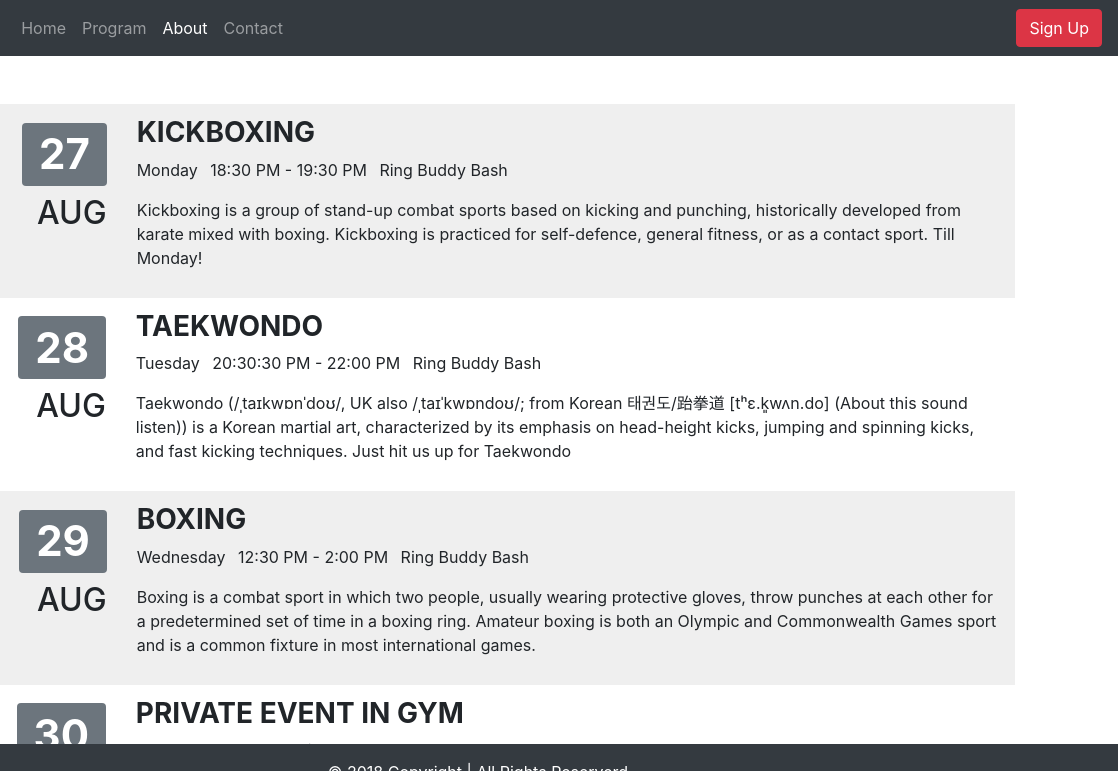
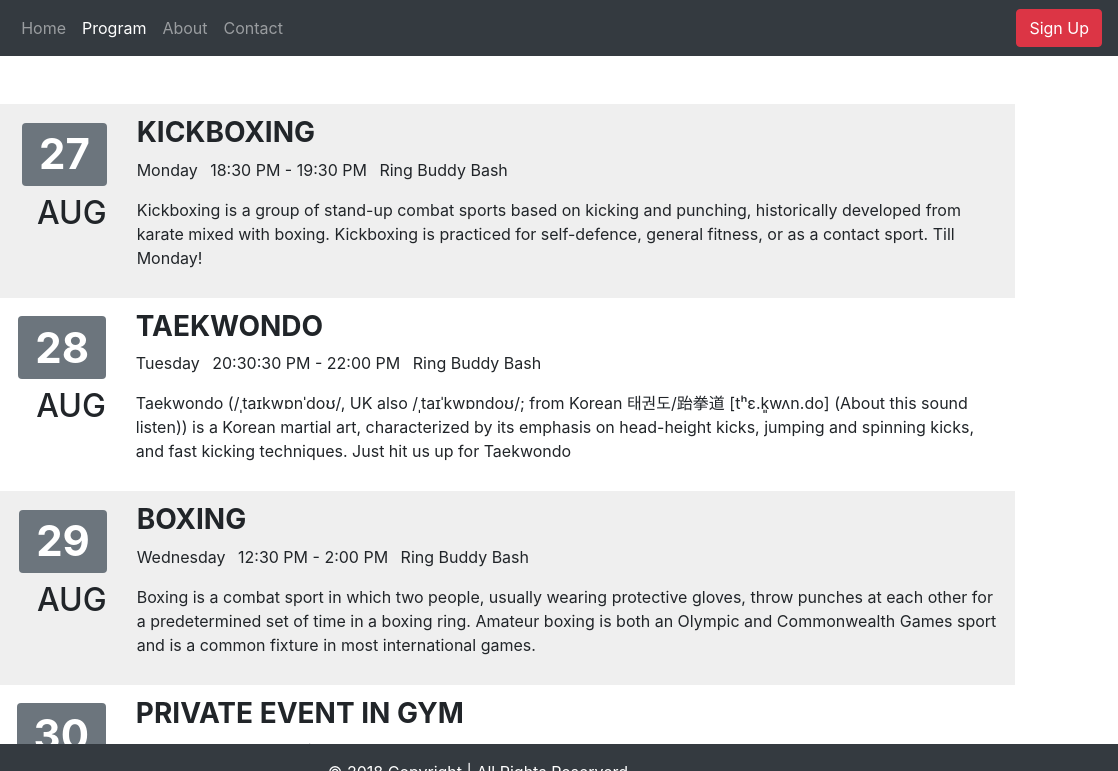
Before and after one commit to jorisveldt/BusinessWebsiteNodeJS, a plain HTML site: page program.html in a window 1280 px wide. Shown: the top 771 px of the page, 162-1280 px from the left. Drawn offline with nearby package versions, Linux system fonts and the light colour scheme.

Commit message:
Update program.html

```diff
--- a/program.html
+++ b/program.html
@@ -31,11 +31,11 @@
                     <li class="nav-item">
                       <a class="nav-link" href="index.html">Home</a>
                     </li>
+                    <li class="nav-item active">
+                      <a class="nav-link" href="program.html">Program<span class="sr-only">(current)</span></a>
+                    </li>
                     <li class="nav-item">
-                      <a class="nav-link" href="about.html">Program</a>
-                    </li>
-                    <li class="nav-item active">
-                      <a class="nav-link" href="program.html">About<span class="sr-only">(current)</span></a>
+                      <a class="nav-link" href="about.html">About</a>
                     </li>
                     <li class="nav-item">
                       <a class="nav-link" href="contact.html">Contact</a>
```
